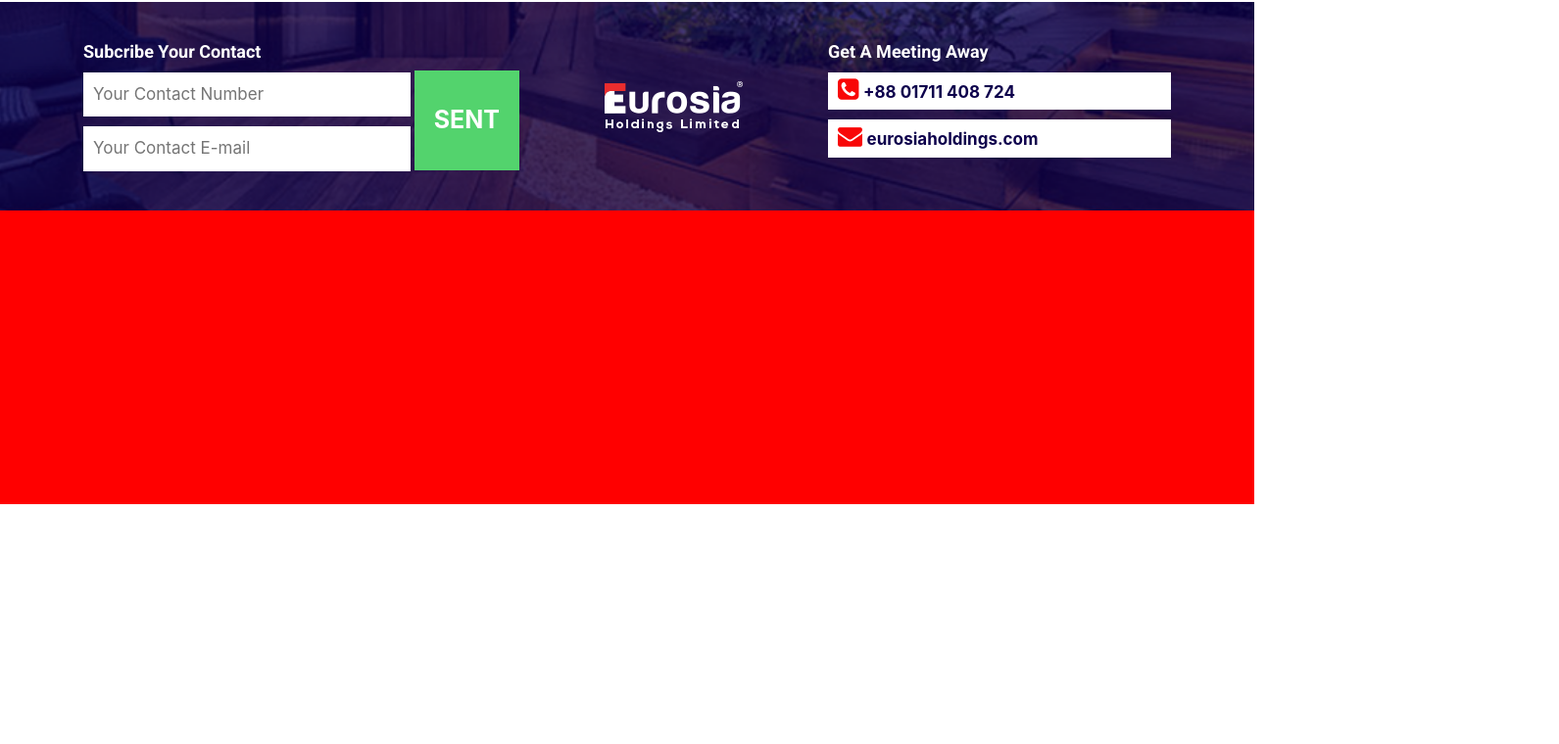
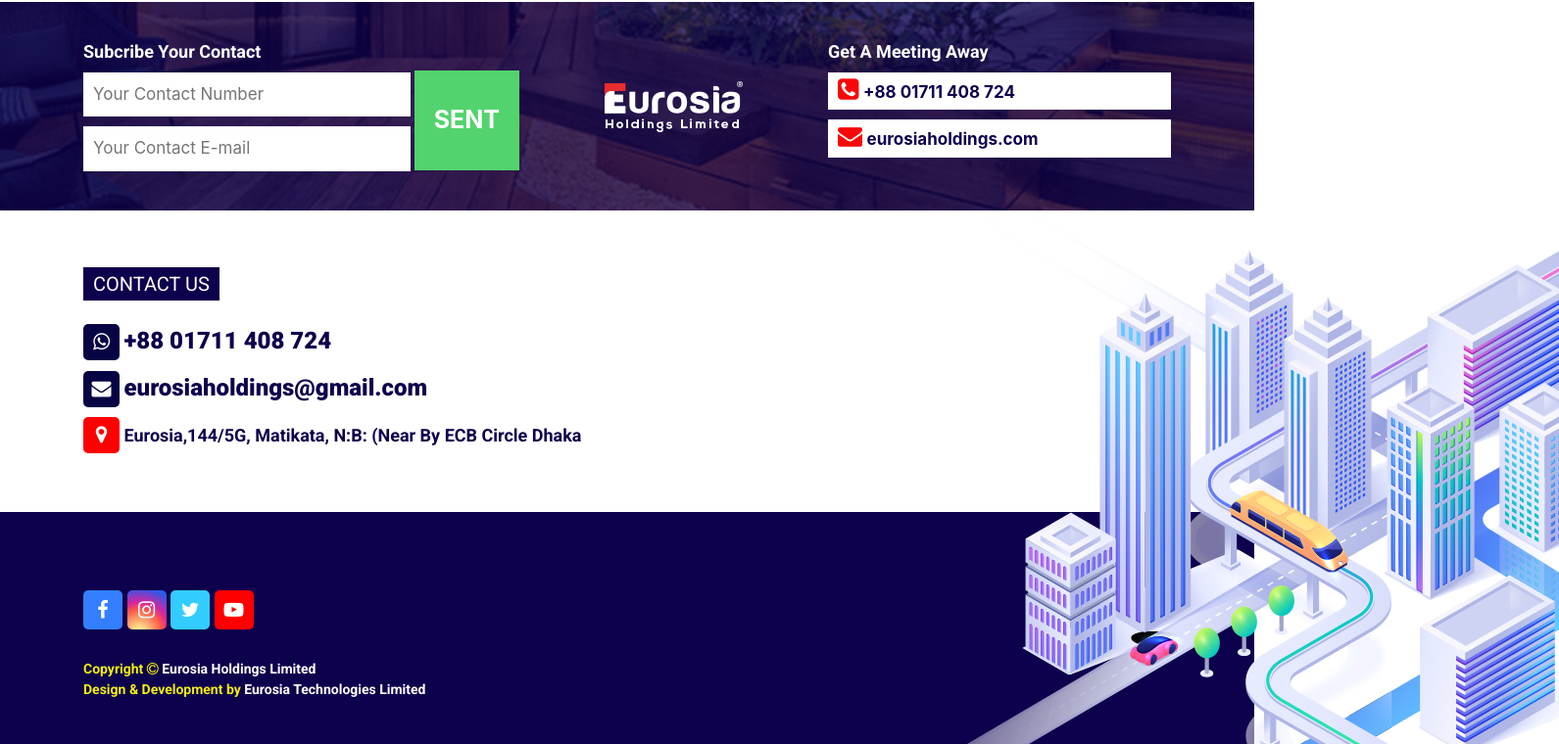
Before and after one commit to NurislamWeb/EurosiaHoldings, a plain HTML site: page index.html in a window 1280 px wide. Shown: the part 3735-4495 px from the top of the page at 98% size, 1591 px wide, since content can reach past the window. Before the commit the page ends 4250 px from the top, so only its background shows below. Drawn offline with Linux system fonts and the light colour scheme.

Commit message:
first commit

```diff
--- a/css/style.css
+++ b/css/style.css
@@ -608,23 +608,178 @@
 
 
 
+/***************** contact part  css start ********************/
+#contact-part{
+    padding: 60px 0;
+}
 
-/***************************************************************/
+#contact-part .contact a{
+    padding: 5px 10px;
+    background: #0d004c;
+    color: #fff;
+    font-size: 20px;
+    font-weight: 400;
+    text-transform: uppercase;
+    font-family: 'Roboto', sans-serif;
+}
+
+#contact-part .contact p{
+    margin-top: 25px;
+}
+
+#contact-part .contact p i{
+    width: 37px;
+    height: 37px;
+    text-align: center;
+    line-height: 37px;
+    color: #fff;
+    background: #070444;
+    font-size: 20px;
+    border-radius: 5px;
+}
+
+#contact-part .contact p span{
+    font-size: 24px;
+    font-weight: 800;
+    color: #0d004c;
+    font-family: 'Roboto', sans-serif;
+}
+
+#contact-part .contact .mail{
+    margin-top: 10px;
+}
+
+#contact-part .contact .mail .email{
+    font-size: 24px;
+    font-weight: 800;
+    color: #0d004c;
+    font-family: 'Roboto', sans-serif;
+}
+
+#contact-part .contact p .map{
+    background: #ff0000;
+}
+
+/*
+#contact-part .contact .location{
+    width: 255px;
+}
+*/
+
+#contact-part .contact .location span{
+    font-size: 18px;
+    font-weight: 600;
+    color: #0d004c;
+}
+
+#contact-part .contact .location .line-2{
+    margin-left: 30px;
+}
+
+
+/***************** contact part  css end **********************/
 
 
 
 
 
 
-.one{
+/***************** footer  part  css start ********************/
+#footer-part{
+    padding-top: 80px;
+    padding-bottom: 45px;
+    background: #0d004c;
+}
+
+#footer-part .icon i{
+    width: 40px;
+    height: 40px;
+    background: #337fff;
+    font-size: 20px;
+    text-align: center;
+    line-height: 40px;
+    color: #fff;
+    border-radius: 5px;
+    transition: .4s;
+}
+
+#footer-part .icon i:hover{
+    background: #ff0000;
+    color: #fff;
+}
+
+#footer-part .icon .in{
+    width: 40px;
+    height: 40px;
+    background: radial-gradient(circle at 30% 107%, #fdf497 0%, #fdf497 5%, #fd5949 45%,#d6249f 60%,#285AEB 90%);
+    font-size: 20px;
+    text-align: center;
+    line-height: 40px;
+    color: #fff;
+    border-radius: 5px;
+    transition: .4s;
+}
+
+#footer-part .icon .tw{
+    width: 40px;
+    height: 40px;
+    background: #33ccff;
+    font-size: 20px;
+    text-align: center;
+    line-height: 40px;
+    color: #fff;
+    border-radius: 5px;
+    transition: .4s;
+}
+
+#footer-part .icon .yo{
+    width: 40px;
+    height: 40px;
+    background: #ff0000;
+    font-size: 20px;
+    text-align: center;
+    line-height: 40px;
+    color: #fff;
+    border-radius: 5px;
+    transition: .4s;
+}
+
+#footer-part .copy{
+    padding-top: 30px;
+}
+
+#footer-part .copy p{
+    color: #f2ef0e;
+    font-size: 14px;
+    font-weight: 600;
+    font-family: 'Roboto', sans-serif
+}
+
+#footer-part .copy p a{
+    color: #fff;
+    transition: .4s;
+}
+
+#footer-part .copy p a:hover{
+    color: #ff0000;
+}
+
+#footer-part .img{
     width: 100%;
-    height: 300px;
-    background: red;
+    position: relative;
 }
+
+#footer-part .img img{
+    position: absolute;
+    bottom: -157px;
+    right: -396px;
+}
+/***************** footer  part  css end **********************/
 
 
 
 
 
 
-strength
+
+/***************************************************************/
--- a/index.html
+++ b/index.html
@@ -434,7 +434,7 @@
             <div class="row">
                 <div class="col-lg-5">
                     <div class="level">
-                       <h5>Subcribe Your Contact</h5>
+                        <h5>Subcribe Your Contact</h5>
                         <input placeholder="Your Contact Number" type="text">
                         <input placeholder="Your Contact E-mail" type="text">
 
@@ -463,7 +463,67 @@
 
 
 
-    <div class="one"></div>
+
+
+    <!--   ***************** contact part start ********************************-->
+    <section id="contact-part">
+        <div class="container">
+            <div class="row">
+                <div class="col-lg-12">
+                    <div class="contact">
+                        <a href="#">Contact Us</a>
+                        <p><i class="fa fa-whatsapp" aria-hidden="true"></i> <span>+88 01711 408 724</span></p>
+
+                        <p class="mail"><i class="fa fa-envelope" aria-hidden="true"></i> <span class="email">eurosiaholdings@gmail.com</span></p>
+
+                        <p class="mail location"> <i class="fa fa-map-marker map" aria-hidden="true"></i> <span>Eurosia,144/5G, Matikata, N:B: (Near By ECB Circle Dhaka</span></p>
+                    </div>
+                </div>
+            </div>
+        </div>
+    </section>
+    <!--   ***************** contact part end **********************************-->
+
+
+
+
+
+
+    <!--   ***************** footer part start ********************************-->
+    <section id="footer-part">
+        <div class="container">
+            <div class="row">
+                <div class="col-lg-5">
+                    <div class="icon">
+                        <a href="#"><i class="fa fa-facebook" aria-hidden="true"></i></a>
+                        <a href="#"><i class="fa fa-instagram in" aria-hidden="true"></i></a>
+                        <a href="#"><i class="fa fa-twitter tw" aria-hidden="true"></i></a>
+                        <a href="#"><i class="fa fa-youtube-play yo" aria-hidden="true"></i></a>
+                    </div>
+
+                    <div class="copy">
+                        <p>Copyright <i class="fa fa-copyright" aria-hidden="true"></i> <a href="#">Eurosia Holdings Limited</a></p>
+
+                        <p>Design & Development by <a href="https://eurosiatechnologies.com/">Eurosia Technologies Limited</a></p>
+                    </div>
+                </div>
+                <div class="col-lg-7">
+                    <div class="img">
+                        <img src="images/footer-images.png" alt="">
+                    </div>
+                </div>
+            </div>
+        </div>
+    </section>
+    <!--   ***************** footer part end **********************************-->
+
+
+
+
+
+
+
+
 
 
 
```
Also changed, not shown: images/footer-images.png (added), 1 other file.
